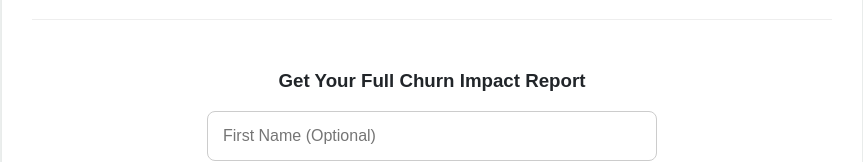
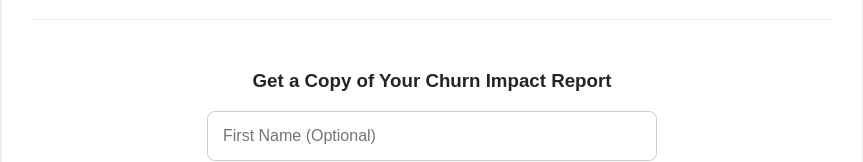
Before and after one commit to amrab05/CLV-Calculator, a website: page index.html in a window 1280 px wide. Shown: the part 754-916 px from the top of the page, without its empty margins (208-1071 px from the left). Drawn offline with Linux system fonts and the light colour scheme.

Commit message:
Header 3 update

```diff
--- a/index.html
+++ b/index.html
@@ -90,7 +90,7 @@
     </div>
 
     <div class="report-section">
-      <h3>Get Your Full Churn Impact Report</h3>
+      <h3>Get a Copy of Your Churn Impact Report</h3>
       <form id="reportForm">
         <input type="text" id="firstName" placeholder="First Name (Optional)" class="form-element">
         <input type="email" id="email" placeholder="Your Email (Required)" required class="form-element">
```
